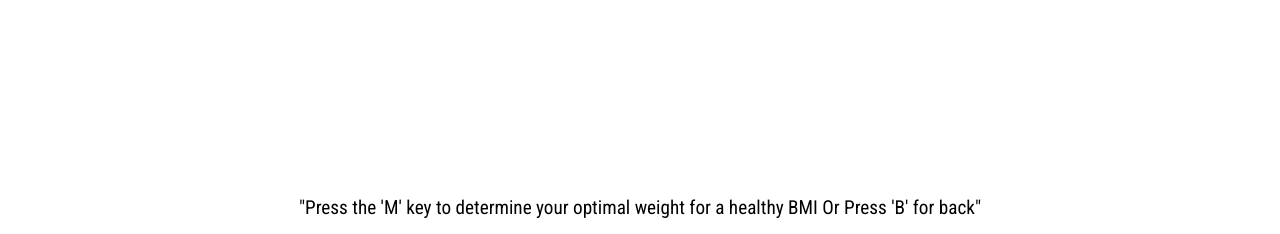
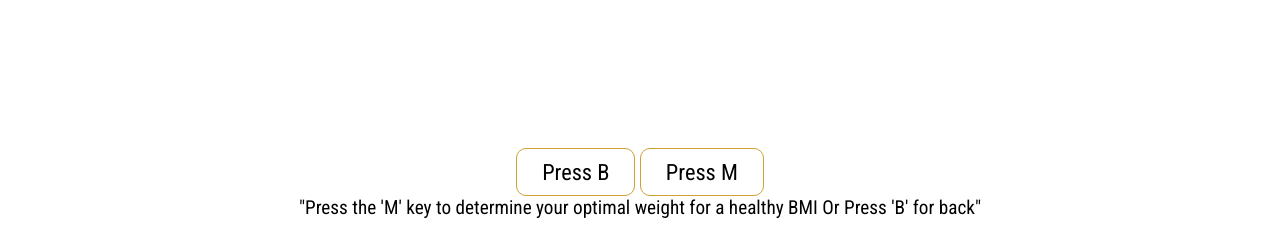
Before and after one commit to MDATIK-3/bmi, a plain HTML site: page index.html in a window 1280 px wide. Shown: the part 566-800 px from the top of the page. Drawn offline with Linux system fonts and the light colour scheme.

Commit message:
Update index.html

```diff
--- a/index.html
+++ b/index.html
@@ -34,7 +34,11 @@
     <footer>
         <div id="answer">answer shows here</div>
     </footer>
-    <p id="directions">"Press the 'M' key to determine your optimal weight for a healthy BMI Or Press 'B' for back"</p>
+    <div id="directions"> <div id="button">
+      <button id="b">Press B</button>
+      <button id="m">Press M</button>
+    </div>"Press the 'M' key to determine your optimal weight for a healthy BMI Or Press 'B' for back"</div>
+
 
     <script src="javascript.js"></script>
 </body>
```
